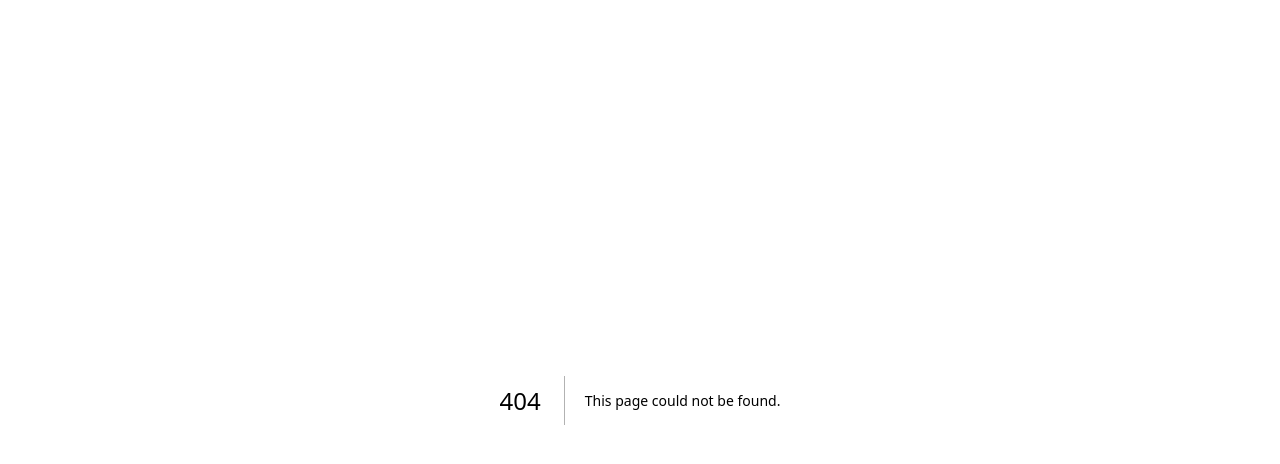
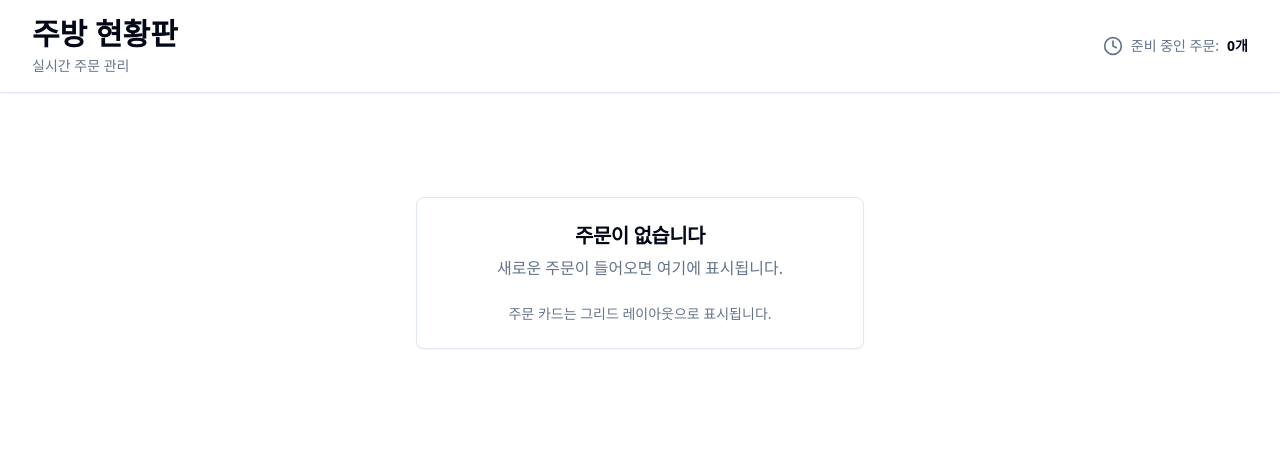
Before and after one commit to dongseup/qr-smart-order, a Next.js app in the folder apps/web/: page /kitchen in a window 1280 px wide. Before the commit this address had no page. Shown: the top 464 px of the page. Built offline with nearby package versions, Linux system fonts and the light colour scheme.

Commit message:
주방용 주문 관리 태블릿 최적화 레이아웃 기본 구조 구현

```diff
--- a/apps/web/src/app/globals.css
+++ b/apps/web/src/app/globals.css
@@ -95,4 +95,14 @@
       font-size: 16px; /* iOS 줌 방지 */
     }
   }
+
+  /* 태블릿 가로 모드 최적화 */
+  @media (min-width: 768px) and (orientation: landscape) {
+    /* 가로 모드에서 최적화된 레이아웃 */
+  }
+
+  /* 그리드 자동 행 높이 조정 */
+  .auto-rows-fr {
+    grid-auto-rows: minmax(min-content, 1fr);
+  }
 }
--- /dev/null
+++ b/apps/web/src/app/kitchen/kitchen-content.tsx
@@ -0,0 +1,80 @@
+"use client";
+
+import { Card, CardContent, CardDescription, CardHeader, CardTitle } from "@/components/ui/card";
+import { Clock } from "lucide-react";
+
+/**
+ * 주방용 태블릿 화면
+ * 가로 모드 최적화 레이아웃 (10-13인치 태블릿)
+ *
+ * 레이아웃 특징:
+ * - 가로 모드 최적화 (landscape orientation)
+ * - 3-4열 그리드 레이아웃 (태블릿 크기에 따라 조정)
+ * - 큰 터치 영역 (장갑 착용 가능)
+ * - 화면 회전 시 안정적인 레이아웃
+ */
+export default function KitchenContent() {
+  return (
+    <div className="min-h-screen bg-background">
+      {/* 헤더 영역 - 고정 헤더 */}
+      <header className="sticky top-0 z-10 bg-background/95 backdrop-blur supports-[backdrop-filter]:bg-background/60 border-b shadow-sm">
+        <div className="container mx-auto px-4 md:px-6 lg:px-8 py-3 md:py-4">
+          <div className="flex items-center justify-between">
+            <div>
+              <h1 className="text-xl md:text-2xl lg:text-3xl font-bold">
+                주방 현황판
+              </h1>
+              <p className="text-xs md:text-sm text-muted-foreground mt-0.5 md:mt-1">
+                실시간 주문 관리
+              </p>
+            </div>
+            <div className="flex items-center gap-2 text-xs md:text-sm text-muted-foreground">
+              <Clock className="h-4 w-4 md:h-5 md:w-5" />
+              <span className="hidden sm:inline">준비 중인 주문:</span>
+              <span className="font-semibold text-foreground">0개</span>
+            </div>
+          </div>
+        </div>
+      </header>
+
+      {/* 주문 카드 그리드 영역 */}
+      <main className="container mx-auto px-4 md:px-6 lg:px-8 py-4 md:py-6">
+        {/*
+          그리드 시스템:
+          - 모바일 (세로): 1열
+          - 작은 태블릿 (768px~): 2열
+          - 중간 태블릿 (1024px~): 3열 (가로 모드 최적화)
+          - 큰 태블릿/데스크톱 (1280px~): 4열
+          - 카드 간격: 모바일 16px, 태블릿 24px
+        */}
+        <div className="grid grid-cols-1 md:grid-cols-2 lg:grid-cols-3 xl:grid-cols-4 gap-4 md:gap-6 auto-rows-fr">
+          {/* 빈 상태 (주문이 없을 때) */}
+          <div className="col-span-full flex flex-col items-center justify-center py-12 md:py-20">
+            <Card className="w-full max-w-md">
+              <CardHeader>
+                <CardTitle className="text-center text-lg md:text-xl">
+                  주문이 없습니다
+                </CardTitle>
+                <CardDescription className="text-center text-sm md:text-base">
+                  새로운 주문이 들어오면 여기에 표시됩니다.
+                </CardDescription>
+              </CardHeader>
+              <CardContent>
+                <div className="text-center text-xs md:text-sm text-muted-foreground">
+                  <p>주문 카드는 그리드 레이아웃으로 표시됩니다.</p>
+                </div>
+              </CardContent>
+            </Card>
+          </div>
+
+          {/* 주문 카드 그리드 (추후 Task 7.2, 7.3에서 구현)
+          주문 카드들이 여기에 표시됩니다:
+          - 주문번호, 메뉴 리스트, 수량, 경과시간
+          - '호출' 버튼 (60x60px 이상)
+          - '수령 확인' 버튼
+          */}
+        </div>
+      </main>
+    </div>
+  );
+}
--- /dev/null
+++ b/apps/web/src/app/kitchen/page.tsx
@@ -0,0 +1,54 @@
+"use client";
+
+import { Suspense } from "react";
+import { Skeleton } from "@/components/ui/skeleton";
+import { Card, CardContent, CardHeader } from "@/components/ui/card";
+import KitchenContent from "./kitchen-content";
+
+function KitchenPageSkeleton() {
+  return (
+    <div className="min-h-screen bg-background">
+      {/* 헤더 스켈레톤 */}
+      <header className="sticky top-0 z-10 bg-background/95 backdrop-blur supports-[backdrop-filter]:bg-background/60 border-b shadow-sm">
+        <div className="container mx-auto px-4 md:px-6 lg:px-8 py-3 md:py-4">
+          <div className="flex items-center justify-between">
+            <div>
+              <Skeleton className="h-7 md:h-9 w-48 mb-2" />
+              <Skeleton className="h-4 md:h-5 w-32" />
+            </div>
+            <Skeleton className="h-5 md:h-6 w-32" />
+          </div>
+        </div>
+      </header>
+
+      {/* 그리드 스켈레톤 */}
+      <main className="container mx-auto px-4 md:px-6 lg:px-8 py-4 md:py-6">
+        <div className="grid grid-cols-1 md:grid-cols-2 lg:grid-cols-3 xl:grid-cols-4 gap-4 md:gap-6">
+          {[1, 2, 3, 4, 5, 6].map((i) => (
+            <Card key={i}>
+              <CardHeader>
+                <Skeleton className="h-6 w-3/4 mb-2" />
+                <Skeleton className="h-4 w-1/2" />
+              </CardHeader>
+              <CardContent>
+                <Skeleton className="h-32 w-full mb-4" />
+                <div className="flex gap-2">
+                  <Skeleton className="h-12 flex-1" />
+                  <Skeleton className="h-12 flex-1" />
+                </div>
+              </CardContent>
+            </Card>
+          ))}
+        </div>
+      </main>
+    </div>
+  );
+}
+
+export default function KitchenPage() {
+  return (
+    <Suspense fallback={<KitchenPageSkeleton />}>
+      <KitchenContent />
+    </Suspense>
+  );
+}
--- a/apps/web/src/app/page.tsx
+++ b/apps/web/src/app/page.tsx
@@ -9,9 +9,15 @@ export default function Home() {
         <p className="text-center text-gray-600 mb-8">
           QR 코드 기반 스마트 주문 시스템
         </p>
-        <div className="flex justify-center gap-4">
+        <div className="flex justify-center gap-4 flex-wrap">
+          <Link href="/order?storeId=1&tableId=1">
+            <Button>주문하기</Button>
+          </Link>
+          <Link href="/kitchen">
+            <Button variant="outline">주방 현황판</Button>
+          </Link>
           <Link href="/components">
-            <Button>UI 컴포넌트 보기</Button>
+            <Button variant="ghost">UI 컴포넌트 보기</Button>
           </Link>
         </div>
       </div>
```
Also changed, not shown: 1 other file (tests, documents, lock files or other folders).
